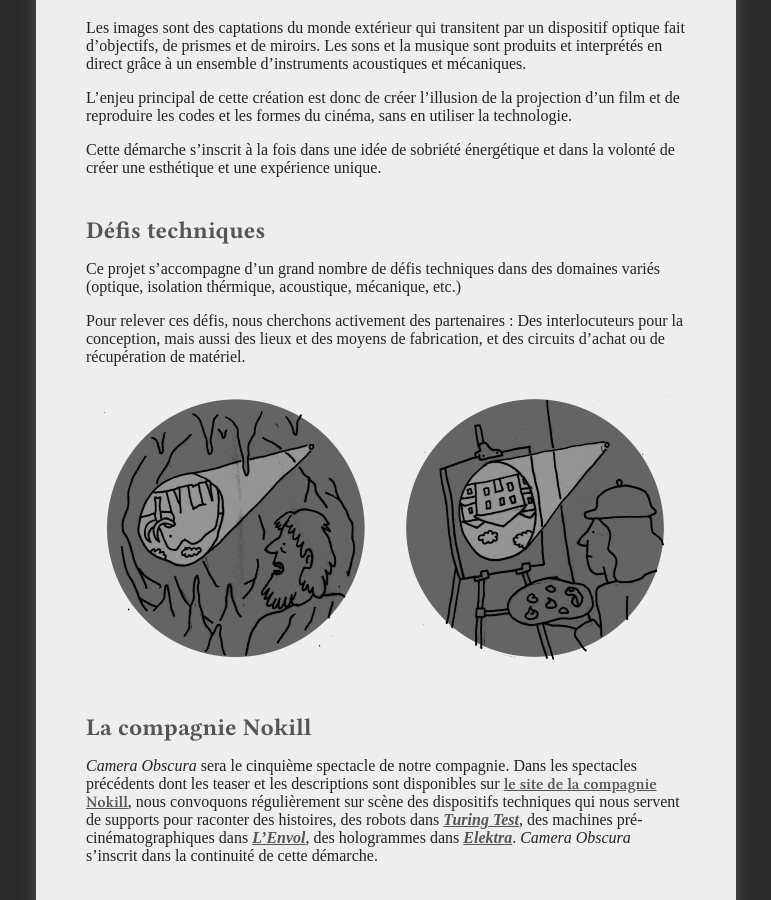
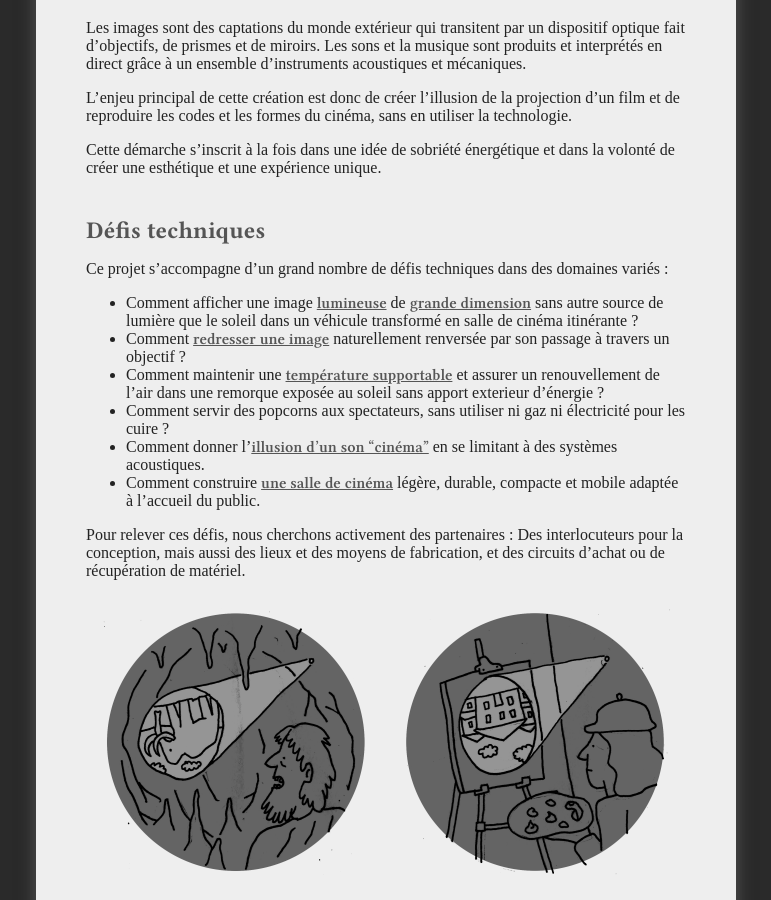
Before and after one commit to virginienokill/camera-obscura, a Jekyll site: the page built from contenu/presentation-partenaires.md, in a window 1280 px wide and 900 px high, scrolled down 1067 px. Shown: the whole window, without its empty margins (254-1025 px from the left). Built offline with Jekyll 4.4.1, drawn with Linux system fonts in a browser that asks for light colours; nearby versions of some CDN libraries; some web fonts are replaced; our own code applies the rules of GitHub Pages for plain Markdown files; a script that is not in the unit is left out; the repository's description, which GitHub fills in, is left out.

Commit message:
Update presentation-partenaires.md

```diff
--- a/contenu/presentation-partenaires.md
+++ b/contenu/presentation-partenaires.md
@@ -27,9 +27,16 @@
 
 ## Défis techniques
 
-Ce projet s'accompagne d'un grand nombre de défis techniques dans des domaines variés (optique, isolation thérmique, acoustique, mécanique, etc.)
+Ce projet s'accompagne d'un grand nombre de défis techniques dans des domaines variés :
+- Comment afficher une image [lumineuse](technique/luminosite.md) de [grande dimension](technique/calage.md) sans autre source de lumière que le soleil dans un véhicule transformé en salle de cinéma itinérante ?
+- Comment [redresser une image](technique/renversement.md) naturellement renversée par son passage à travers un objectif ?
+- Comment maintenir une [température supportable](technique/isolation.md) et assurer un renouvellement de l'air dans une remorque exposée au soleil sans apport exterieur d'énergie ?
+- Comment servir des popcorns aux spectateurs, sans utiliser ni gaz ni électricité pour les cuire ?
+- Comment donner l'[illusion d'un son "cinéma"](technique/son.md) en se limitant à des systèmes acoustiques.
+- Comment construire [une salle de cinéma](prototypes/camera05.md) légère, durable, compacte et mobile adaptée à l'accueil du public.
 
 Pour relever ces défis, nous cherchons activement des partenaires : Des interlocuteurs pour la conception, mais aussi des lieux et des moyens de fabrication, et des circuits d'achat ou de récupération de matériel.
+
 <div style="display:flex;flex-direction:row;flex-wrap:wrap;">
 <img alt="illustration camera obscura" src="/contenu/macarons/thumb_7.png"/>
 <img alt="illustration camera obscura" src="/contenu/macarons/thumb_8.png"/>
```
